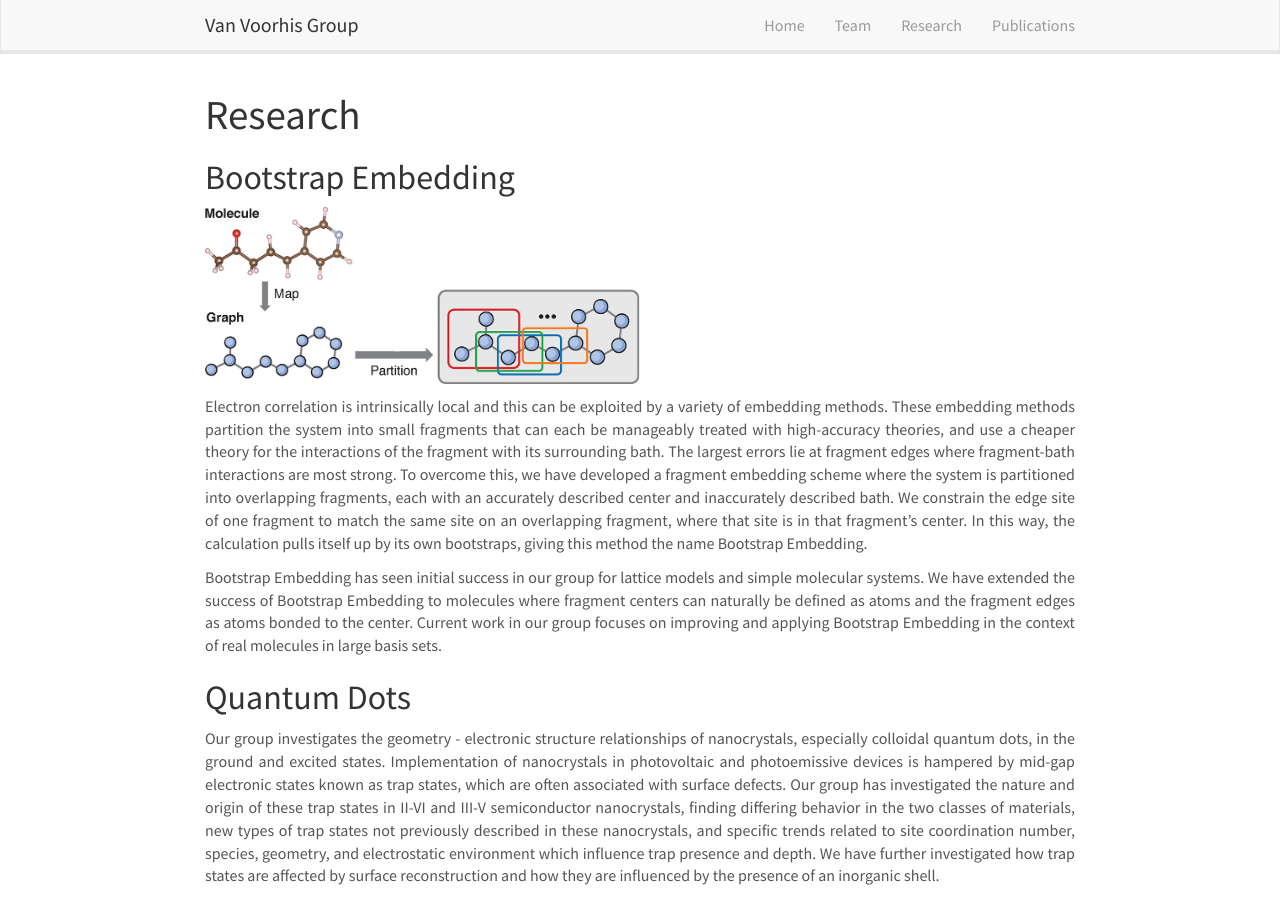
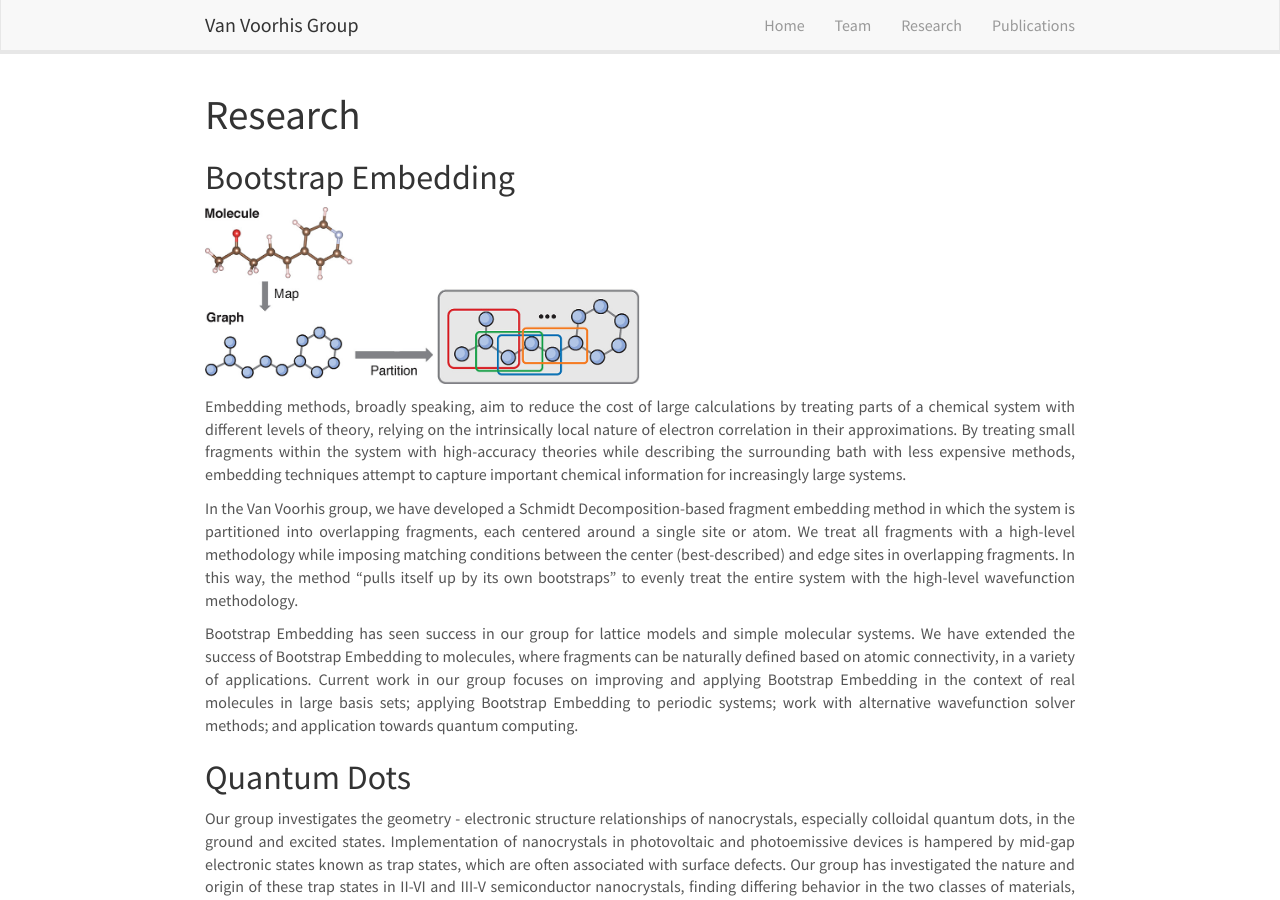
Before and after one commit to troyvvgroup/troyvvgroup.github.io, a Jekyll site: the page built from _pages/research.md, in a window 1280 px wide and 900 px high. Built offline with Jekyll 4.4.1, drawn with Linux system fonts in a browser that asks for light colours; nearby versions of some CDN libraries.

Commit message:
Modify BE research statement (#13)

```diff
--- a/_pages/research.md
+++ b/_pages/research.md
@@ -11,9 +11,11 @@ permalink: /research/
 ## Bootstrap Embedding
 ![be_picture](../images/research/bootstrap_pic.png){: width="50%"}
 
-Electron correlation is intrinsically local and this can be exploited by a variety of embedding methods. These embedding methods partition the system into small fragments that can each be manageably treated with high-accuracy theories, and use a cheaper theory for the interactions of the fragment with its surrounding bath. The largest errors lie at fragment edges where fragment-bath interactions are most strong. To overcome this, we have developed a fragment embedding scheme where the system is partitioned into overlapping fragments, each with an accurately described center and inaccurately described bath. We constrain the edge site of one fragment to match the same site on an overlapping fragment, where that site is in that fragment’s center. In this way, the calculation pulls itself up by its own bootstraps, giving this method the name Bootstrap Embedding.
+Embedding methods, broadly speaking, aim to reduce the cost of large calculations by treating parts of a chemical system with different levels of theory, relying on the intrinsically local nature of electron correlation in their approximations. By treating small fragments within the system with high-accuracy theories while describing the surrounding bath with less expensive methods, embedding techniques attempt to capture important chemical information for increasingly large systems.
 
-Bootstrap Embedding has seen initial success in our group for lattice models and simple molecular systems. We have extended the success of Bootstrap Embedding to molecules where fragment centers can naturally be defined as atoms and the fragment edges as atoms bonded to the center. Current work in our group focuses on improving and applying Bootstrap Embedding in the context of real molecules in large basis sets.
+In the Van Voorhis group, we have developed a Schmidt Decomposition-based fragment embedding method in which the system is partitioned into overlapping fragments, each centered around a single site or atom. We treat all fragments with a high-level methodology while imposing matching conditions between the center (best-described) and edge sites in overlapping fragments. In this way, the method “pulls itself up by its own bootstraps” to evenly treat the entire system with the high-level wavefunction methodology.
+
+Bootstrap Embedding has seen success in our group for lattice models and simple molecular systems. We have extended the success of Bootstrap Embedding to molecules, where fragments can be naturally defined based on atomic connectivity, in a variety of applications. Current work in our group focuses on improving and applying Bootstrap Embedding in the context of real molecules in large basis sets; applying Bootstrap Embedding to periodic systems; work with alternative wavefunction solver methods; and application towards quantum computing.
 
 
 ## Quantum Dots
```
